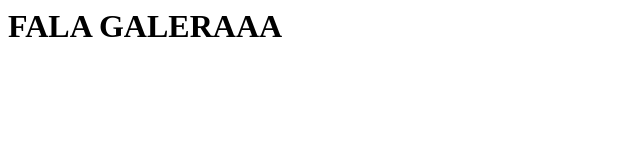
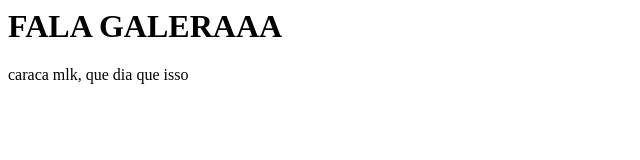
Before and after one commit to lmioki/Faculdade, a plain HTML site: page index.html in a window 1280 px wide. Shown: the whole page, without its empty margins (0-640 px from the left). Drawn offline with Linux system fonts and the light colour scheme.

Commit message:
Update index.html

```diff
--- a/index.html
+++ b/index.html
@@ -4,5 +4,6 @@
 	</head>
 	<body>
 		<h1>FALA GALERAAA</h1>
+    <p> caraca mlk, que dia que isso</p>
 	</body>
 </html>
```
